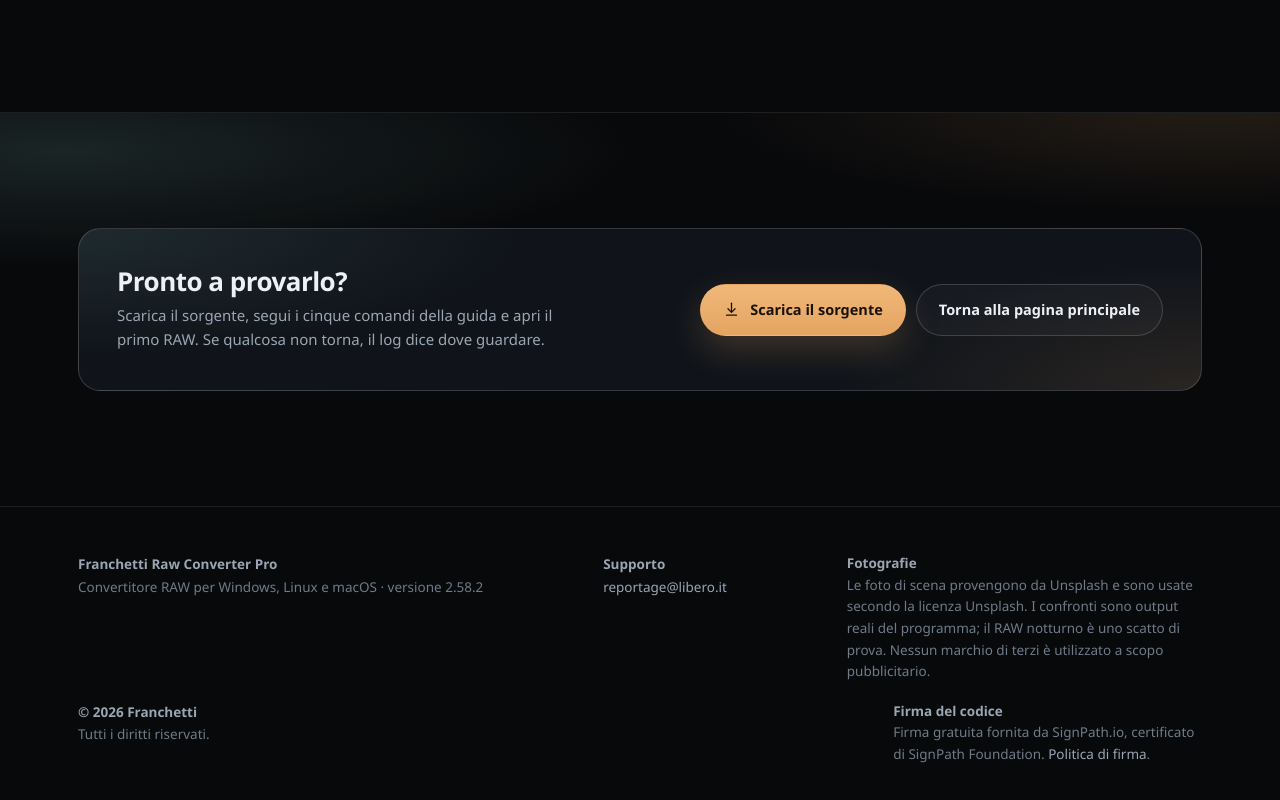
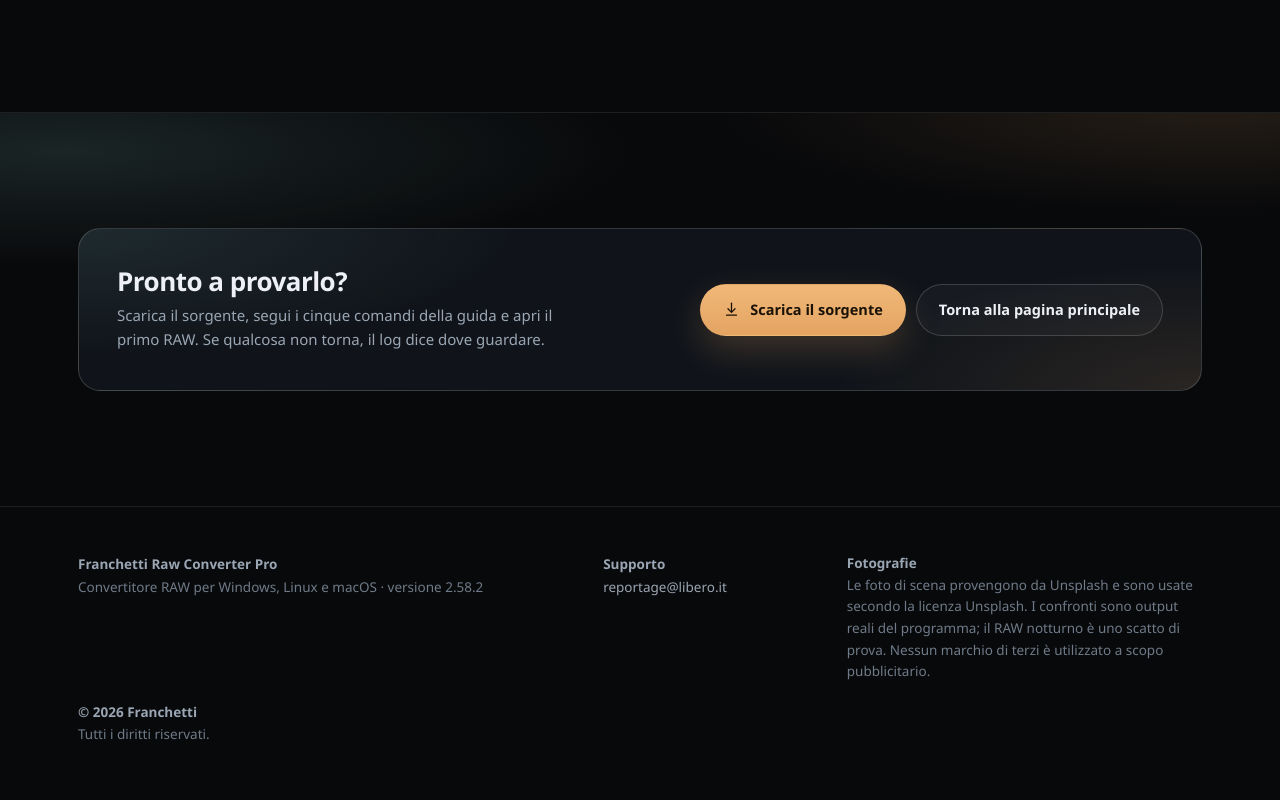
Before and after one commit to FranchettiBiagio/raw-converter-pro, a plain HTML site: page site/linux.html in a window 1280 px wide. Shown: the part 10766-11566 px from the top of the page. Drawn offline with Linux system fonts and the light colour scheme.

Commit message:
SignPath Foundation: candidatura non accolta, rimossa la menzione dal sito
Il programma richiede adozione esterna (stelle, fork, contributori, articoli indipendenti) che il progetto non ha ancora. La frase 'certificato di SignPath Foundation' non era piu' vera e va tolta subito.

- sito: blocco firma rimosso dal footer di home e linux.html

- CODE_SIGNING_POLICY.md: stato aggiornato (IT/EN), release dichiarate non firmate

- store_assets/SIGNPATH.md: esito, obiettivi misurabili per ripresentare la candidatura e azioni concrete

```diff
--- a/site/linux.html
+++ b/site/linux.html
@@ -553,11 +553,6 @@ python3 build_exe.py</pre>
       <strong>© 2026 Franchetti</strong><br>
       Tutti i diritti riservati.
     </div>
-    <div class="footer__signing">
-      <strong>Firma del codice</strong><br>
-      Firma gratuita fornita da SignPath.io, certificato di SignPath Foundation.
-      <a href="https://github.com/FranchettiBiagio/raw-converter-pro/blob/main/CODE_SIGNING_POLICY.md">Politica di firma</a>.
-    </div>
   </div>
 </footer>
 
--- a/site/styles.css
+++ b/site/styles.css
@@ -1451,7 +1451,6 @@ p { margin: 0; }
 .footer a:hover { color: var(--text); }
 
 .footer__credits { max-width: 46ch; line-height: 1.6; }
-.footer__signing { max-width: 40ch; line-height: 1.6; }
 
 @media (max-width: 640px) {
   .scenes { padding: 10px; }
```
Also changed, not shown: site/index.html (+0 -5 lines), 2 other files.
